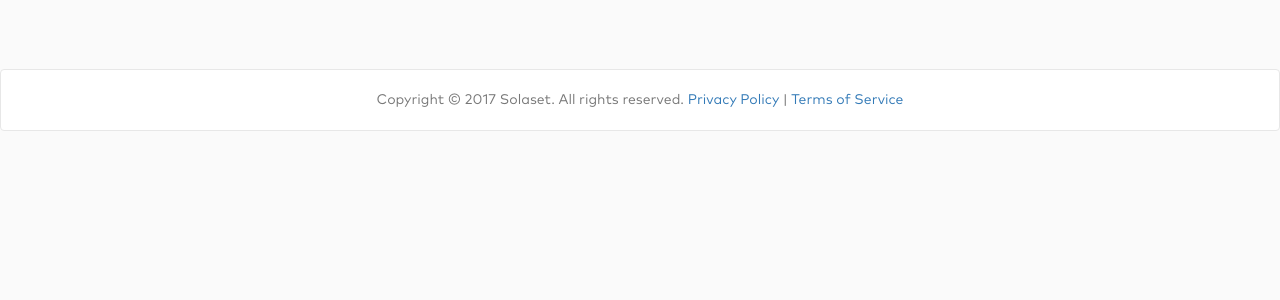
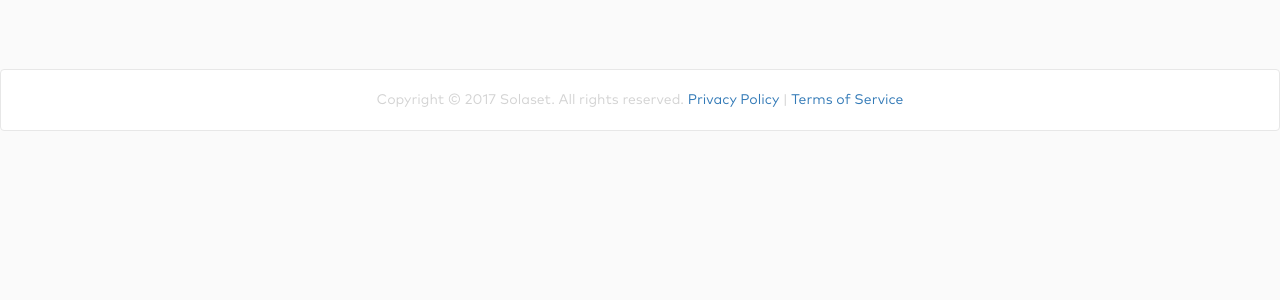
Before and after one commit to SteveCDozo/Solaset, a PHP site: page /index.php in a window 1280 px wide. Shown: the part 453-753 px from the top of the page. Run offline with PHP 8.4, Linux system fonts and the light colour scheme.

Commit message:
Made footer text a lighter color
The disclaimer should be hard to read

```diff
--- a/css/style.css
+++ b/css/style.css
@@ -240,4 +240,5 @@ input:checked + .slider:before {
 }
 .footer > .container .text-muted {
   margin: 20px 0;
+  color: lightgray;
 }
```
